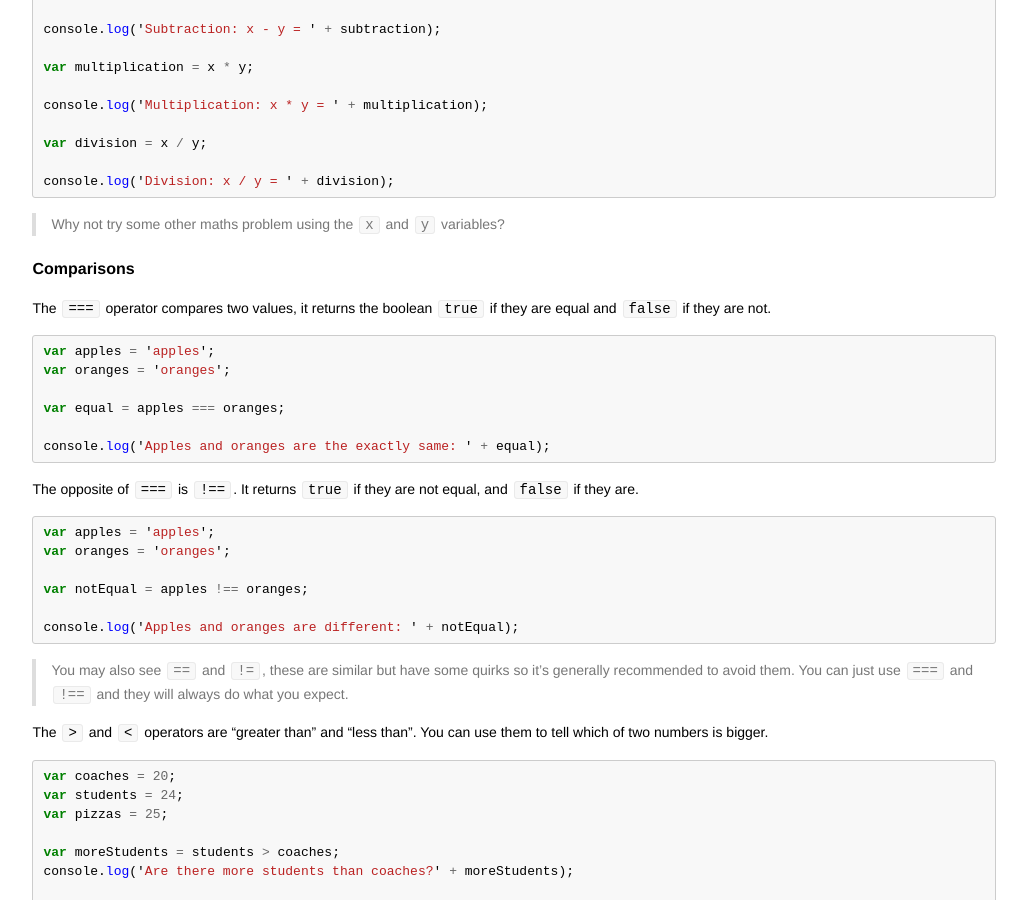
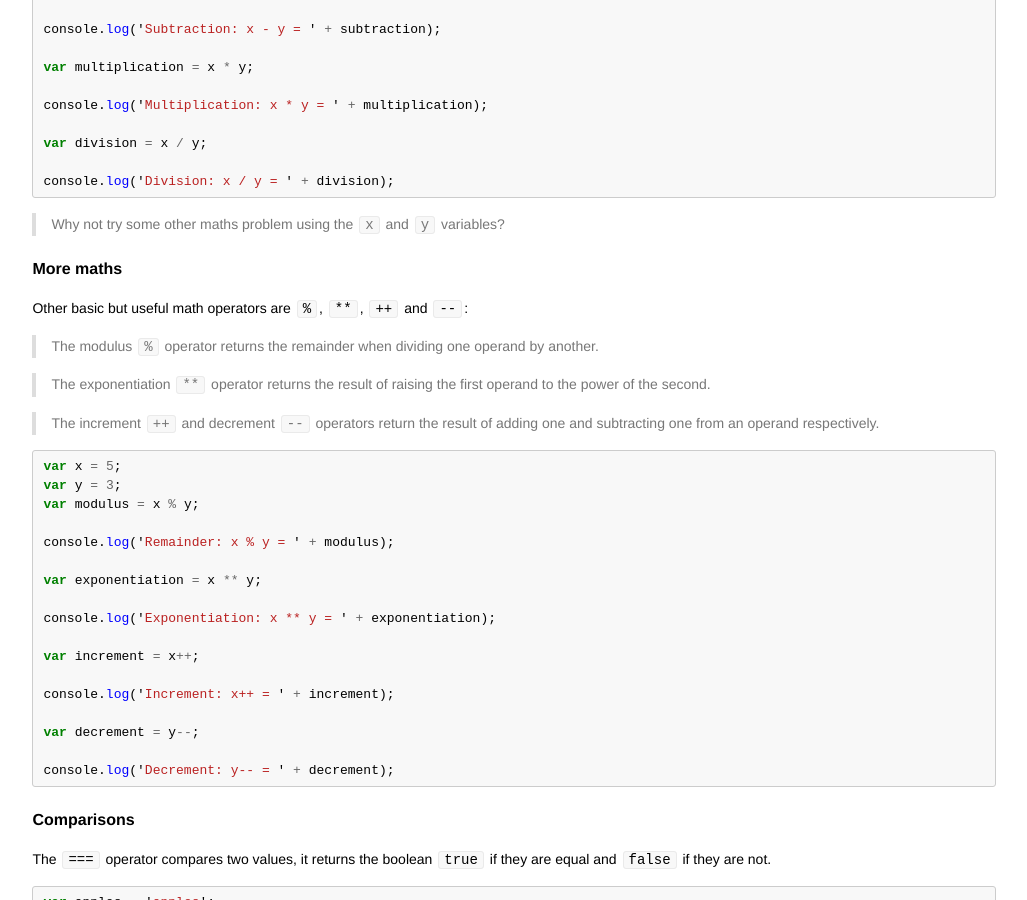
Before and after one commit to codebar/tutorials, a Jekyll site: the page built from js/lesson2/tutorial.md, in a window 1280 px wide and 900 px high, scrolled down 1273 px. Shown: the whole window, without its empty margins (126-1153 px from the left). Built offline with Jekyll 4.4.1, drawn with Linux system fonts in a browser that asks for light colours.

Commit message:
Added extra basic maths operators
Added the modulus, exponentiation, increment and decrement operators after the 'Maths' section. These are basic and commonly used maths operators in JavaScript. To avoid having too many examples in one example snippet and allow for easily digestible information, I've added a new sub-heading called 'More Maths' to contain these new examples.

````diff
--- a/js/lesson2/tutorial.md
+++ b/js/lesson2/tutorial.md
@@ -80,6 +80,36 @@ console.log('Division: x / y = ' + division);
 ```
 
 > Why not try some other maths problem using the `x` and `y` variables?
+
+#### More maths
+
+Other basic but useful math operators are `%`, `**`, `++` and `--`:
+
+> The modulus `%` operator returns the remainder when dividing one operand by another.
+
+> The exponentiation `**` operator returns the result of raising the first operand to the power of the second.
+
+> The increment `++` and decrement `--` operators return the result of adding one and subtracting one from an operand respectively.
+
+```js
+var x = 5;
+var y = 3;
+var modulus = x % y;
+
+console.log('Remainder: x % y = ' + modulus);
+
+var exponentiation = x ** y;
+
+console.log('Exponentiation: x ** y = ' + exponentiation);
+
+var increment = x++;
+
+console.log('Increment: x++ = ' + increment);
+
+var decrement = y--;
+
+console.log('Decrement: y-- = ' + decrement);
+```
 
 #### Comparisons
 
````
